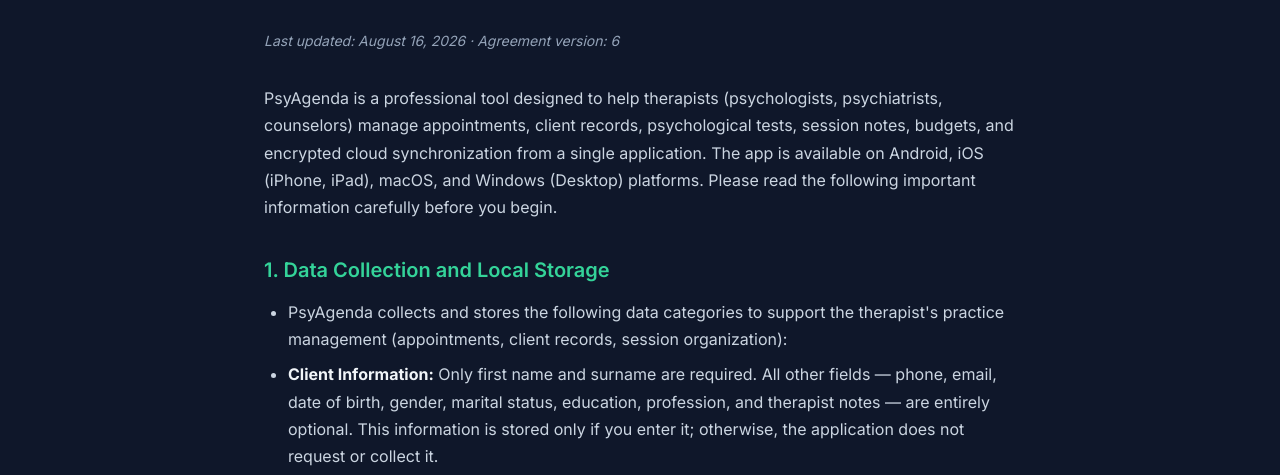
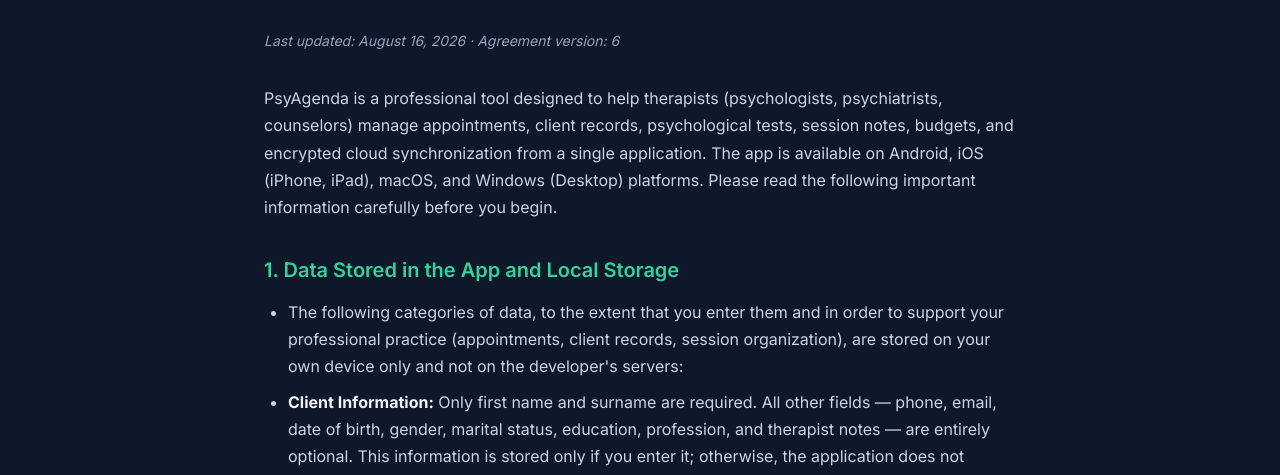
Before and after one commit to psyagenda/psyagenda.github.io, a plain HTML site: page terms-en.html in a window 1280 px wide. Shown: the part 281-756 px from the top of the page. Drawn offline with Linux system fonts and the light colour scheme.

Commit message:
sözleşme: 1. madde girişi cihazda saklama vurgusuyla yeniden yazıldı

```diff
--- a/terms-en.html
+++ b/terms-en.html
@@ -53,9 +53,9 @@
 <!-- GENERATED:TERMS-START -->
     <p>PsyAgenda is a professional tool designed to help therapists (psychologists, psychiatrists, counselors) manage appointments, client records, psychological tests, session notes, budgets, and encrypted cloud synchronization from a single application. The app is available on Android, iOS (iPhone, iPad), macOS, and Windows (Desktop) platforms. Please read the following important information carefully before you begin.</p>
 
-    <h2>1. Data Collection and Local Storage</h2>
+    <h2>1. Data Stored in the App and Local Storage</h2>
     <ul>
-        <li>PsyAgenda collects and stores the following data categories to support the therapist's practice management (appointments, client records, session organization):</li>
+        <li>The following categories of data, to the extent that you enter them and in order to support your professional practice (appointments, client records, session organization), are stored on your own device only and not on the developer's servers:</li>
         <li><strong>Client Information:</strong> Only first name and surname are required. All other fields — phone, email, date of birth, gender, marital status, education, profession, and therapist notes — are entirely optional. This information is stored only if you enter it; otherwise, the application does not request or collect it.</li>
         <li><strong>Appointment/Session Data:</strong> Date, time, duration, pre-session notes, session notes, next-session notes, AI session analysis, session images, and alarm settings.</li>
         <li><strong>Psychological Test Data:</strong> Rorschach test (card-by-card responses, AI and therapist evaluations, final reports), Projective Drawing Test (drawing images, AI and therapist analyses), and Manual Test (images, therapist reports).</li>
```
Also changed, not shown: terms-tr.html (+2 -2 lines).
